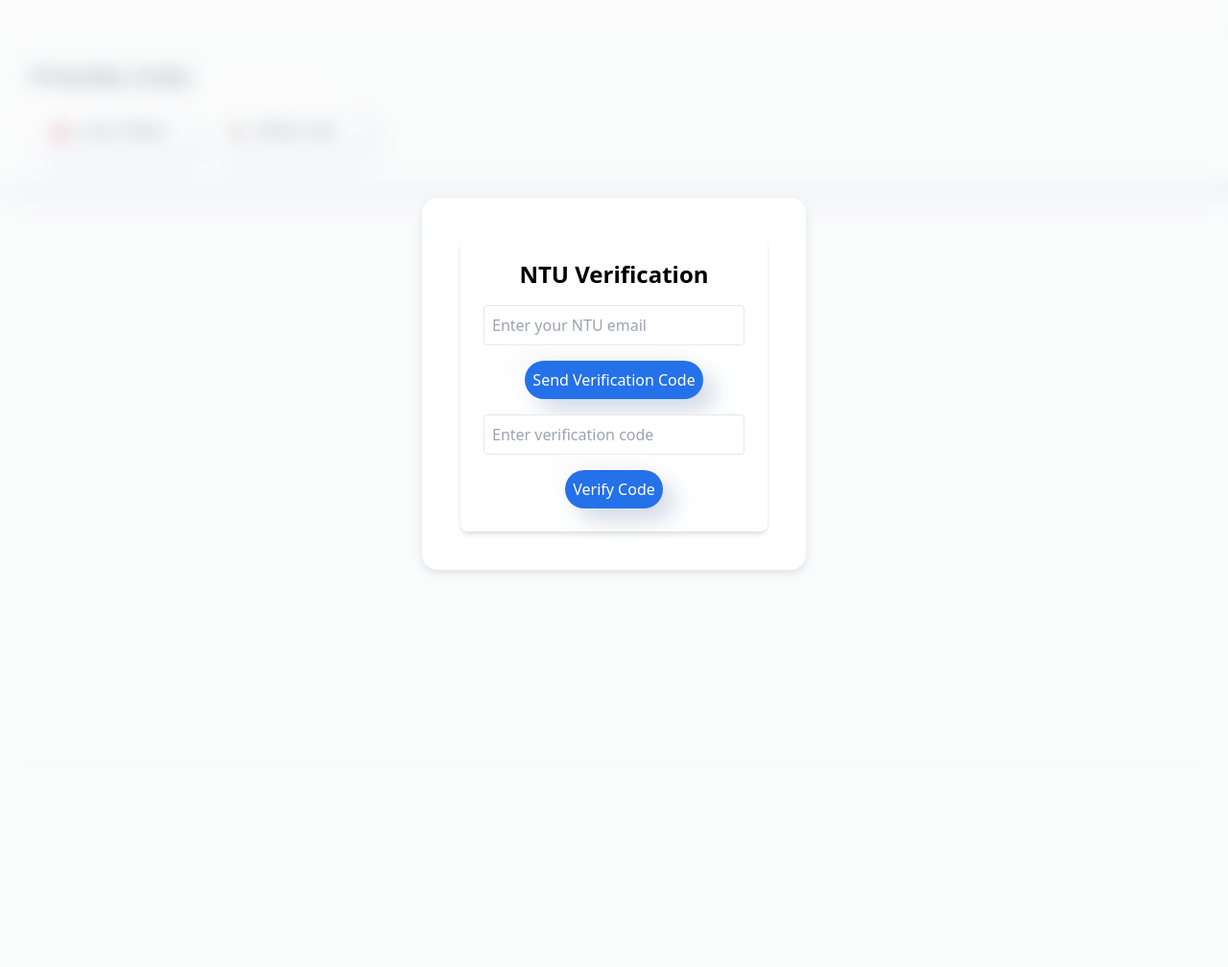
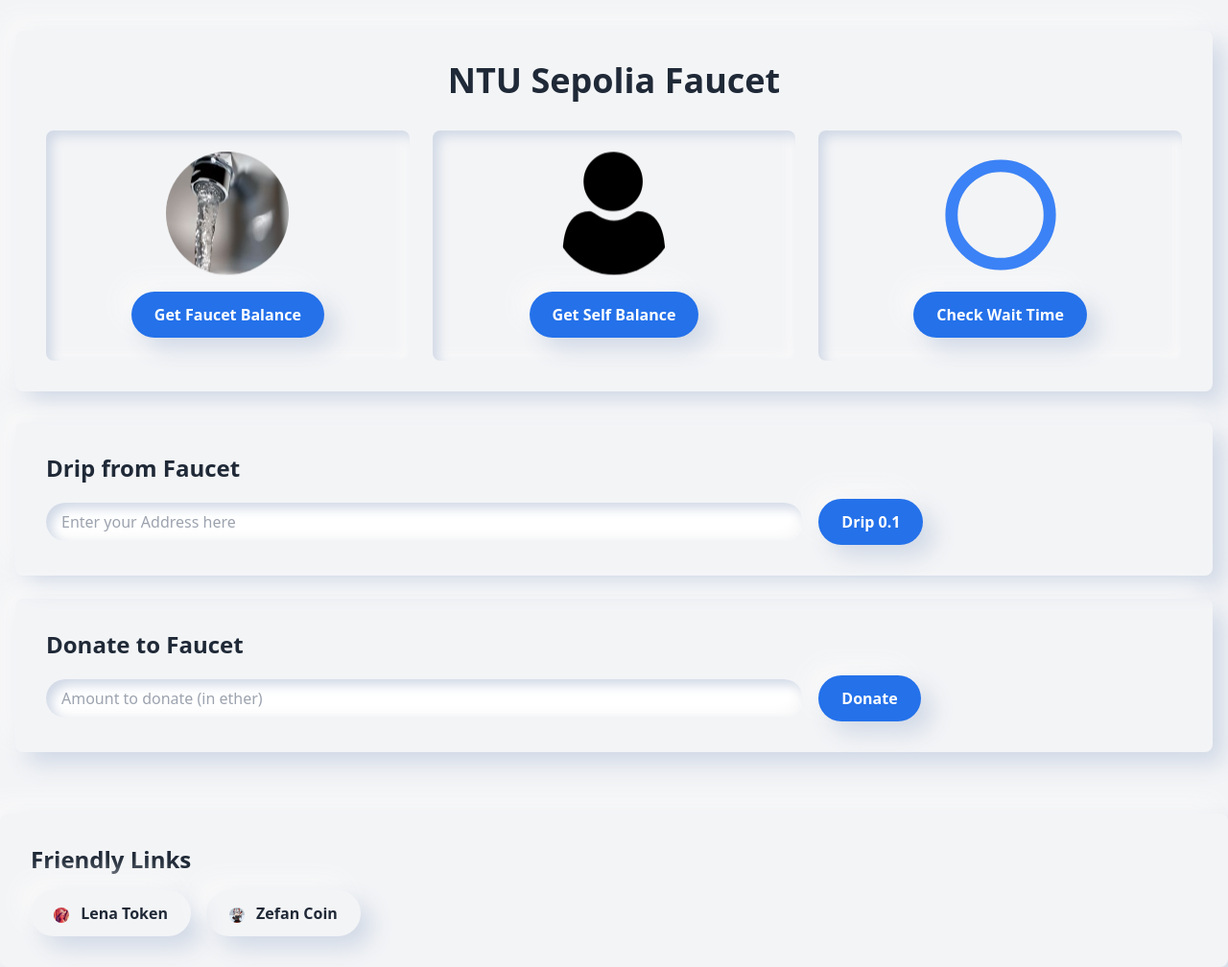
Before and after one commit to Tsukinai/NTU_SepoliaFaucet, a Flask app: page / in a window 1280 px wide. Shown: the whole page at 96% size. Before the commit the page ends 598 px from the top, so only its background shows below. Run offline with Flask 3, Linux system fonts and the light colour scheme; parts of the project's set-up code (start-up, migrations or seed data) failed here and were passed over; some libraries are stand-ins or nearby versions.

Commit message:
remove verify from opening the page to drip

```diff
--- a/app.py
+++ b/app.py
@@ -118,7 +118,6 @@
         # 发送交易
         tx_hash = w3.eth.send_raw_transaction(signed_tx.raw_transaction)
         print(f"交易哈希: {tx_hash.hex()}")
-
         return jsonify({'message': 'Drip successful!', 'transaction_hash': tx_hash.hex()})
     except Exception as e:
         print(f"drip error: {str(e)}")
@@ -177,7 +176,6 @@
     # 设置 Cookie
     response = make_response(jsonify({'message': 'Verification code sent'}))
     response.set_cookie('last_sent_time', str(current_time), max_age=60)
-
     return response
 
 @app.route('/verify_code', methods=["POST"])
@@ -215,5 +213,13 @@
     else:
         return jsonify({'message': 'Invalid verification code'}), 400
 
+@app.route('/get_session')
+def get_session():
+    session.clear()
+    # 将 session 对象中的数据转换为一个标准的字典
+    session_data = {key: session[key] for key in session}
+    # 返回包含 session 数据的 JSON 响应
+    return jsonify({'session': session_data})
+
 if __name__=='__main__':
     app.run()
--- a/static/scripts.js
+++ b/static/scripts.js
@@ -256,10 +256,53 @@
     }
 };
 
-// 滴水
-document.getElementById('drip').onclick = async () => {
-    try {
-        const userAddress = document.getElementById('recipAddress').value;
+document.addEventListener('DOMContentLoaded', function() {
+    const dripButton = document.getElementById('drip');
+
+    if (dripButton) {
+        dripButton.onclick = async function(event) {
+            try {
+                // 获取 session
+                const response = await fetch('/get_session');
+                const data = await response.json();  // 解析 JSON 响应
+                const session = data.session;  // 提取 session 对象
+                console.log(session);
+
+                // 如果 session 中有 email，直接执行 drip()
+                if (session['email'] != null) {
+                    await drip();
+                } else {
+                    // 如果 session 中没有 email，弹出验证窗口
+                    const button = event.target;
+                    const container = document.getElementById('verificationContainer');
+
+                    // 获取按钮位置
+                    const buttonRect = button.getBoundingClientRect();
+
+                    // 设置验证窗口相对于按钮的位置
+                    container.style.left = buttonRect.left + 'px';
+                    container.style.top = (buttonRect.bottom + window.scrollY) + 'px';
+
+                    // 显示验证窗口
+                    container.style.display = 'block';
+                }
+            } catch (error) {
+                console.error(error);
+            }
+        };
+    } else {
+        console.error('Element with id "drip" not found.');
+    }
+});
+
+async function drip(){
+    try{
+        let userAddress = document.getElementById('recipAddress').value;
+        // 从metamask drip
+        if (userAddress === '') {
+            const accounts = await ethereum.request({method: 'eth_requestAccounts'});
+            userAddress = accounts[0]
+        }
         const response = await fetch('/drip', {
             method: 'POST',
             headers: {
@@ -271,12 +314,14 @@
         if (result.error) {
             throw new Error(result.error);
         }
-        document.getElementById('result').innerText = 'Drip successful!';
+        document.getElementById('result').innerHTML = 'Drip successful! '
+            + '<a href="https://sepolia.etherscan.io/tx/0x' + result['transaction_hash'] + '" target="_blank">'
+            + 'Click to view transaction</a>';
         animateResult();
     } catch (error) {
         console.error(error);
     }
-};
+}
 
 // 发送验证码
 document.getElementById('sendVerificationCode').onclick = async () => {
@@ -320,10 +365,9 @@
     const result = await response.json();
     console.log(result)
     if (response.ok) {
-        const overlay = document.getElementById('overlay');
-        const mainContent = document.getElementById('mainContent');
-        overlay.style.display = 'none';  // 隐藏模糊遮罩和验证码组件
-        mainContent.style.display = 'block';  // 显示主要内容
+        await drip()
+        const container = document.getElementById('verificationContainer');
+        container.style.display = 'none'
     } else {
         alert(result.message);
     }
@@ -332,26 +376,32 @@
 // 检查等待时间
 document.getElementById('checkWaitTime').onclick = async () => {
     try {
-        const response = await fetch('/check_wait_time', {
+        const remainMinutes = await getRemainMinutes()
+        setWaitTime(remainMinutes)
+    } catch (error) {
+        console.error(error);
+    }
+};
+
+function setWaitTime(remainMinutes) {
+    const waitTimeInHours = Math.floor(remainMinutes / 60);
+    const waitTimeInMinutes = remainMinutes % 60;
+    document.getElementById('waitTimeText').innerText = `${waitTimeInHours}h`;
+    setProgress(remainMinutes, 1440);
+    document.getElementById('result').innerText = `Remaining wait time: ${waitTimeInHours} hours ${waitTimeInMinutes} minutes `;
+    animateResult();
+}
+
+async function getRemainMinutes() {
+    const response = await fetch('/check_wait_time', {
             method: 'GET',
             headers: {
                 'Content-Type': 'application/json'
             }
         });
-        const result = await response.json(); // 解析响应为 JSON
-        const waitTimeInHours = Math.floor(result.wait_time / 60);
-        const waitTimeInMinutes = result.wait_time % 60;
-
-        // debug
-        // const waitTimeInMinutes = 599;
-        document.getElementById('waitTimeText').innerText = `${waitTimeInHours}h`;
-        setProgress(result.wait_time, 1440);
-        document.getElementById('result').innerText = `Remaining wait time: ${waitTimeInHours} hours ${waitTimeInMinutes} minutes `;
-        animateResult();
-    } catch (error) {
-        console.error(error);
-    }
-};
+    const result = await response.json();
+    return result.wait_time;
+}
 
 // 动画效果
 function animateResult() {
--- a/static/styles.css
+++ b/static/styles.css
@@ -62,15 +62,8 @@
     z-index: 9999; /* 置顶显示 */
 }
 
-/* 验证组件样式，居中显示 */
 #verificationContainer {
-    background-color: white;
-    border-radius: 16px;
-    padding: 40px;
-    box-shadow: 0 4px 10px rgba(0, 0, 0, 0.1);
-    text-align: center;
-    max-width: 400px;
-    width: 100%;
+    z-index: 9999; /* Makes sure the verification container is on top */
 }
 
 /* 主要内容的初始隐藏 */
--- a/templates/index.html
+++ b/templates/index.html
@@ -8,8 +8,7 @@
     <link href="{{ url_for('static', filename='styles.css') }}" rel="stylesheet">
 </head>
 <body class="bg-gray-100 transition-colors duration-300">
-    <div id="overlay">
-        <div id="verificationContainer" class="neumorphic">
+    <div id="verificationContainer" class="neumorphic" style="display:none; position:absolute;">
         <div class="bg-white p-6 rounded-lg shadow-md">
             <h1 class="text-2xl font-bold mb-4">NTU Verification</h1>
             <input type="email" id="email" placeholder="Enter your NTU email" class="w-full p-2 mb-4 border rounded">
@@ -18,19 +17,8 @@
             <button id="verifyCode" class="neumorphic p-2 rounded-full">Verify Code</button>
         </div>
     </div>
-    </div>
-
-    <div id="mainContent">
+{#    <div id="mainContent">#}
     <div class="container mx-auto px-4 py-8">
-        <!-- <div class="flex justify-end mb-4">
-            <button id="darkModeToggle" class="neumorphic p-2 rounded-full">
-                <svg xmlns="http://www.w3.org/2000/svg" class="h-6 w-6" fill="none" viewBox="0 0 24 24"
-                    stroke="currentColor">
-                    <path stroke-linecap="round" stroke-linejoin="round" stroke-width="2"
-                        d="M20.354 15.354A9 9 0 018.646 3.646 9.003 9.003 0 0012 21a9.003 9.003 0 008.354-5.646z" />
-                </svg>
-            </button>
-        </div> -->
         <div class="neumorphic rounded-lg p-8 mb-8">
             <h1 class="text-4xl font-bold text-center mb-8 text-gray-800">NTU Sepolia Faucet</h1>
             <div class="grid grid-cols-1 md:grid-cols-3 gap-6">
@@ -86,7 +74,6 @@
             </div>
         </div>
     </div>
-    </div>
     <div class="neumorphic rounded-lg p-8 mt-8">
         <h2 class="text-2xl font-bold mb-4 text-gray-800">Friendly Links</h2>
         <div class="flex flex-col md:flex-row items-center gap-4">
```
Lines whose indentation alone changed are shown as unchanged.
